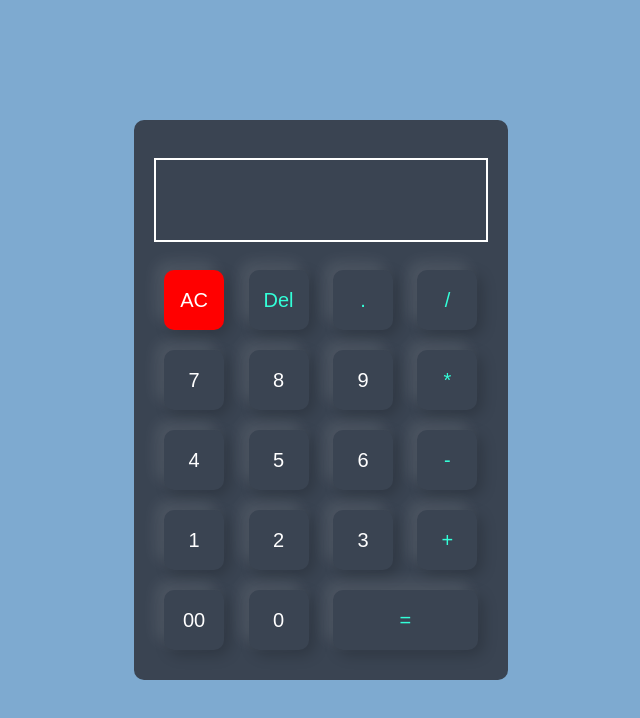
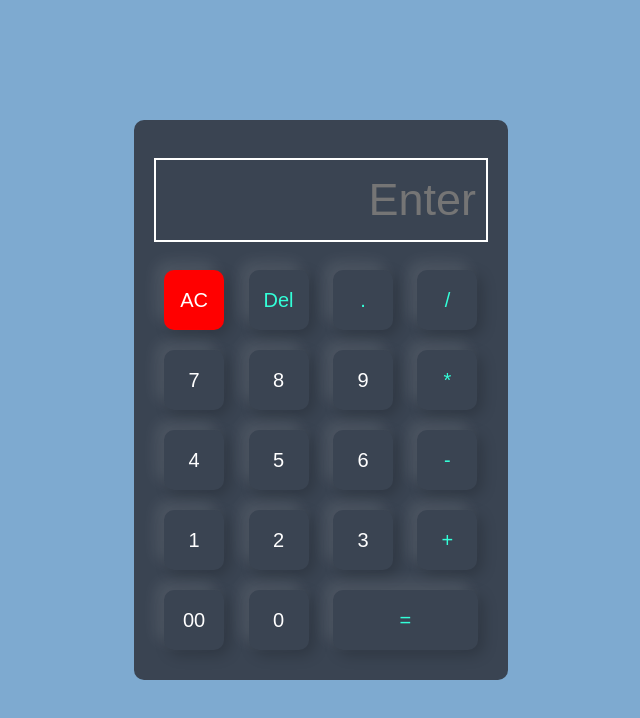
Before and after one commit to Bipan101/CODSOFT, a plain HTML site: page Simple Calculator/index.html in a window 1280 px wide. Shown: the whole page, without its empty margins (319-959 px from the left). Drawn offline with Linux system fonts and the light colour scheme.

Commit message:
Update index.html

```diff
--- a/Simple Calculator/index.html
+++ b/Simple Calculator/index.html
@@ -12,7 +12,7 @@
         <div class="calcBox">
             <form >
                 <div class="display">
-                    <input type="text" name="display" >
+                    <input type="text" name="display" placeholder="Enter" >
                 </div>
                 <div>
                     <input type="button" value="AC" onclick="display.value = ''" class="operator1">
```
